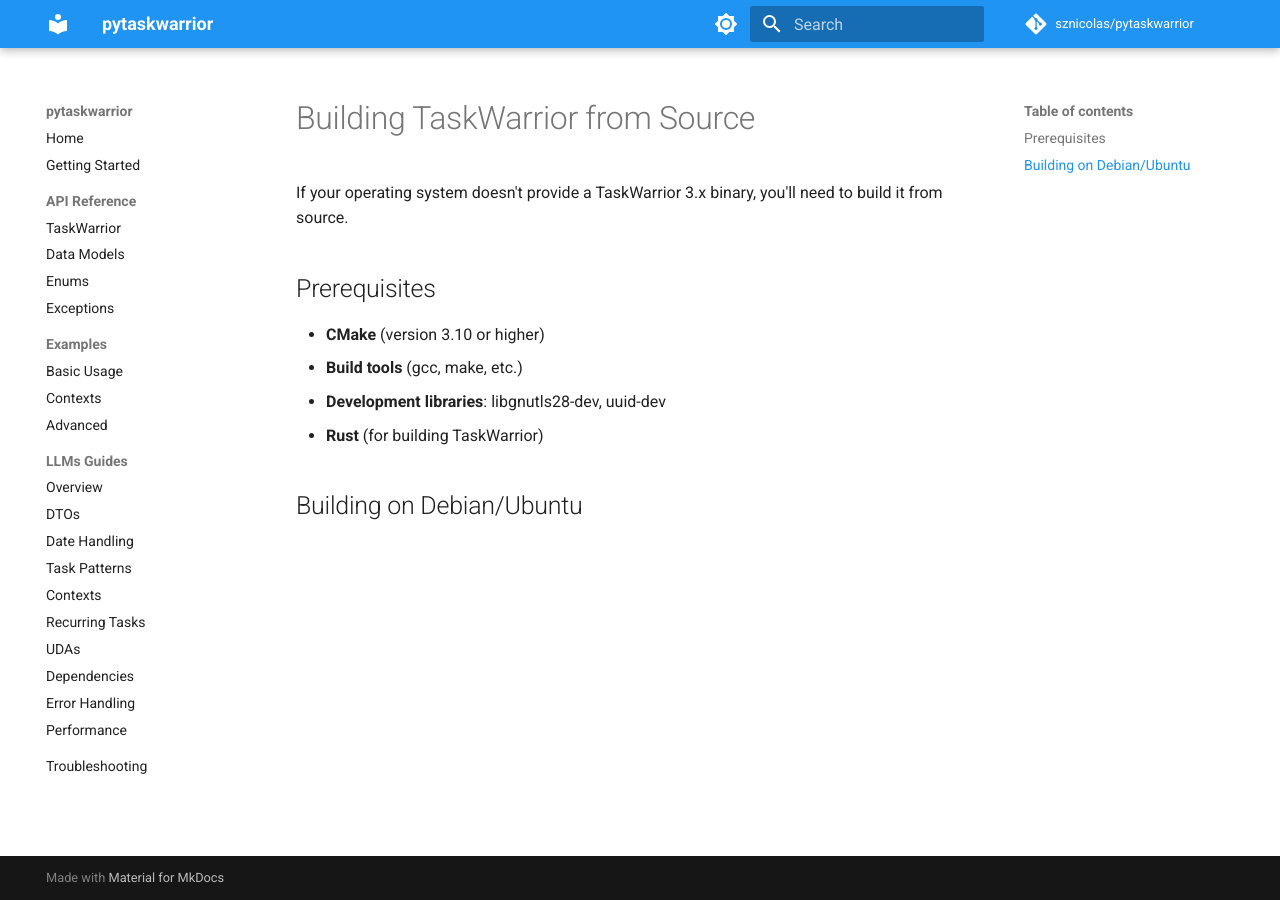
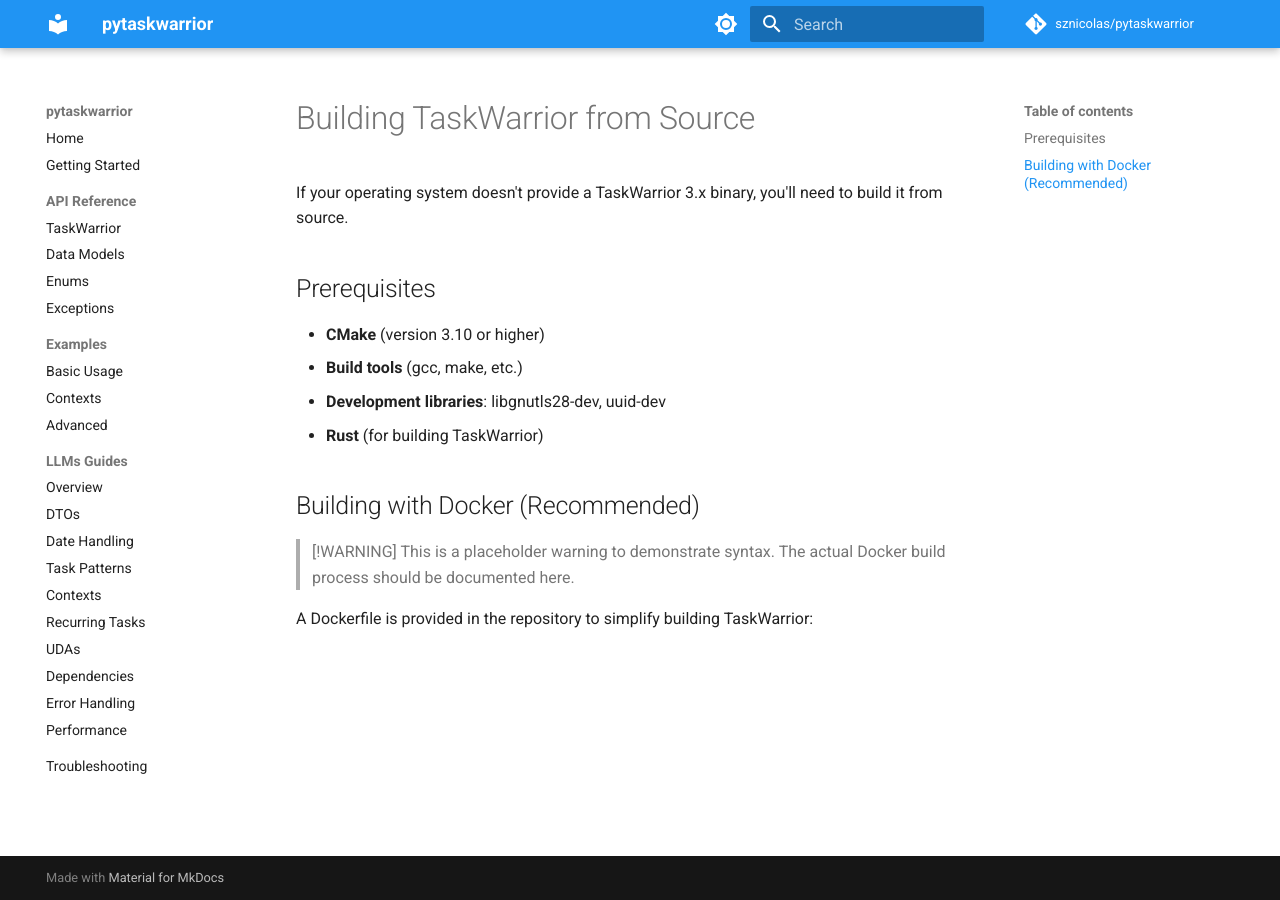
Before and after one commit to sznicolas/pytaskwarrior, an MkDocs documentation site: the page built from docs/building-taskwarrior.md, in a window 1280 px wide. Built offline with MkDocs 1.6.1 and Material for MkDocs 9.7.7, drawn with Linux system fonts in a browser that asks for light colours; comment, search, counter and statistics services are not loaded.

```diff
--- a/docs/building-taskwarrior.md
+++ b/docs/building-taskwarrior.md
@@ -9,4 +9,9 @@ If your operating system doesn't provide a TaskWarrior 3.x binary, you'll need t
 - **Development libraries**: libgnutls28-dev, uuid-dev
 - **Rust** (for building TaskWarrior)
 
-## Building on Debian/Ubuntu
+## Building with Docker (Recommended)
+
+> [!WARNING]
+> This is a placeholder warning to demonstrate syntax. The actual Docker build process should be documented here.
+
+A Dockerfile is provided in the repository to simplify building TaskWarrior:
```
